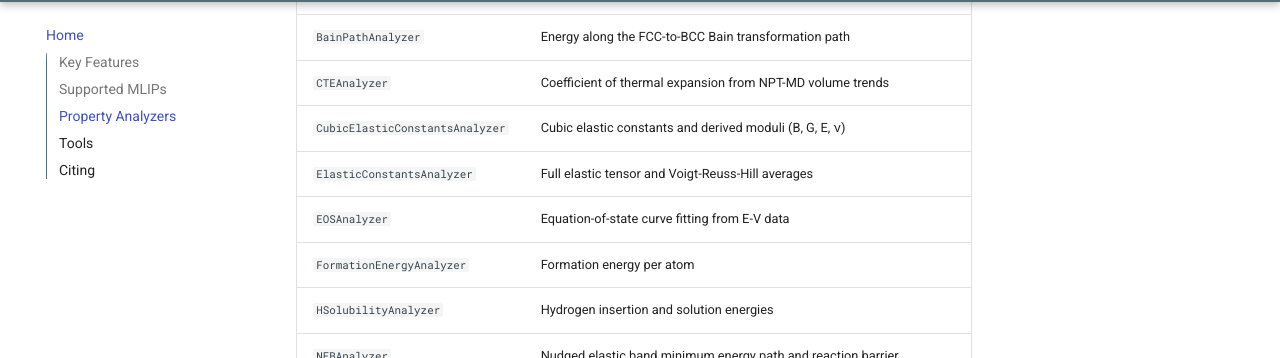
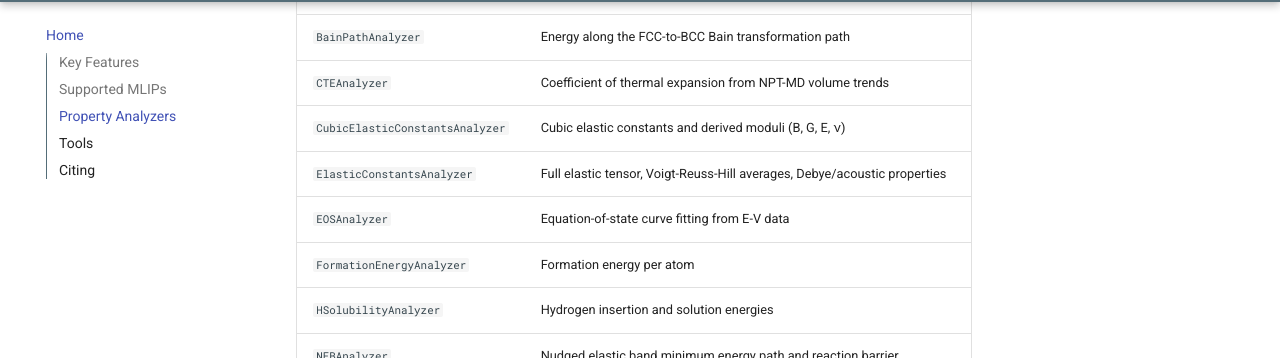
Before and after one commit to dogusariturk/MaterialsFramework, an MkDocs documentation site: the page built from docs/index.md, in a window 1280 px wide and 900 px high, scrolled down 2722 px. Shown: the part 94-452 px from the top of the window. Built offline with MkDocs 1.6.1 and Material for MkDocs 9.7.7, drawn with Linux system fonts in a browser that asks for light colours; comment, search, counter and statistics services are not loaded.

Commit message:
Update ElasticConstantsAnalyzer descriptions

```diff
--- a/docs/index.md
+++ b/docs/index.md
@@ -113,7 +113,7 @@ Non-MLIP calculators: `RandomCalculator` (dependency-free testing stub) and `VAS
 | `BainPathAnalyzer`              | Energy along the FCC-to-BCC Bain transformation path                         |
 | `CTEAnalyzer`                   | Coefficient of thermal expansion from NPT-MD volume trends                   |
 | `CubicElasticConstantsAnalyzer` | Cubic elastic constants and derived moduli (B, G, E, ν)                      |
-| `ElasticConstantsAnalyzer`      | Full elastic tensor and Voigt-Reuss-Hill averages                            |
+| `ElasticConstantsAnalyzer`      | Full elastic tensor, Voigt-Reuss-Hill averages, Debye/acoustic properties    |
 | `EOSAnalyzer`                   | Equation-of-state curve fitting from E-V data                                |
 | `FormationEnergyAnalyzer`       | Formation energy per atom                                                    |
 | `HSolubilityAnalyzer`           | Hydrogen insertion and solution energies                                     |
```
Also changed, not shown: docs/api/analysis/index.md (+1 -1 lines), docs/theory/analysis/index.md (+1 -1 lines), docs/usage/analysis/index.md (+1 -1 lines).
